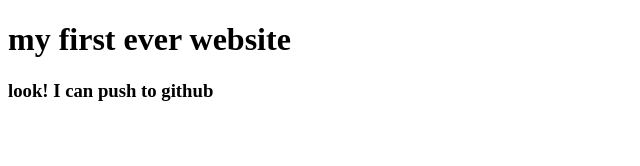
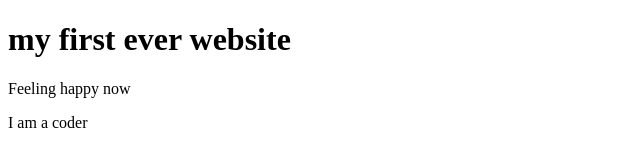
Before and after one commit to Iftesum-Zami/my-first-website, a plain HTML site: page index.html in a window 1280 px wide. Shown: the whole page, without its empty margins (0-640 px from the left). Drawn offline with Linux system fonts and the light colour scheme.

Commit message:
ghost hunting

```diff
--- a/index.html
+++ b/index.html
@@ -7,6 +7,7 @@
 </head>
 <body>
     <h1>my first ever website</h1>
-    <h3>look! I can push to github</h3>
+    <p>Feeling happy now</p>
+    <p>I am a coder</p>
 </body>
 </html>
```
